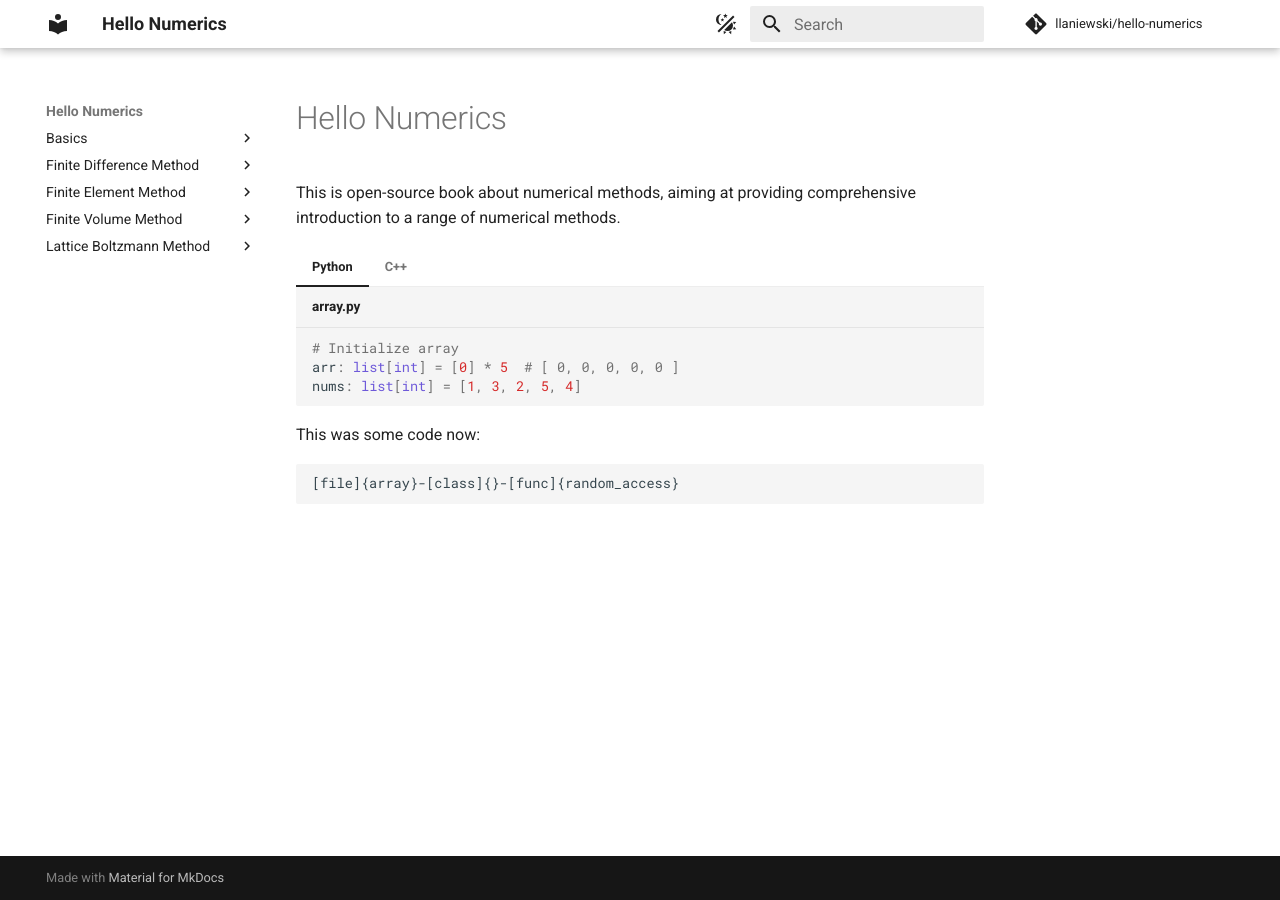
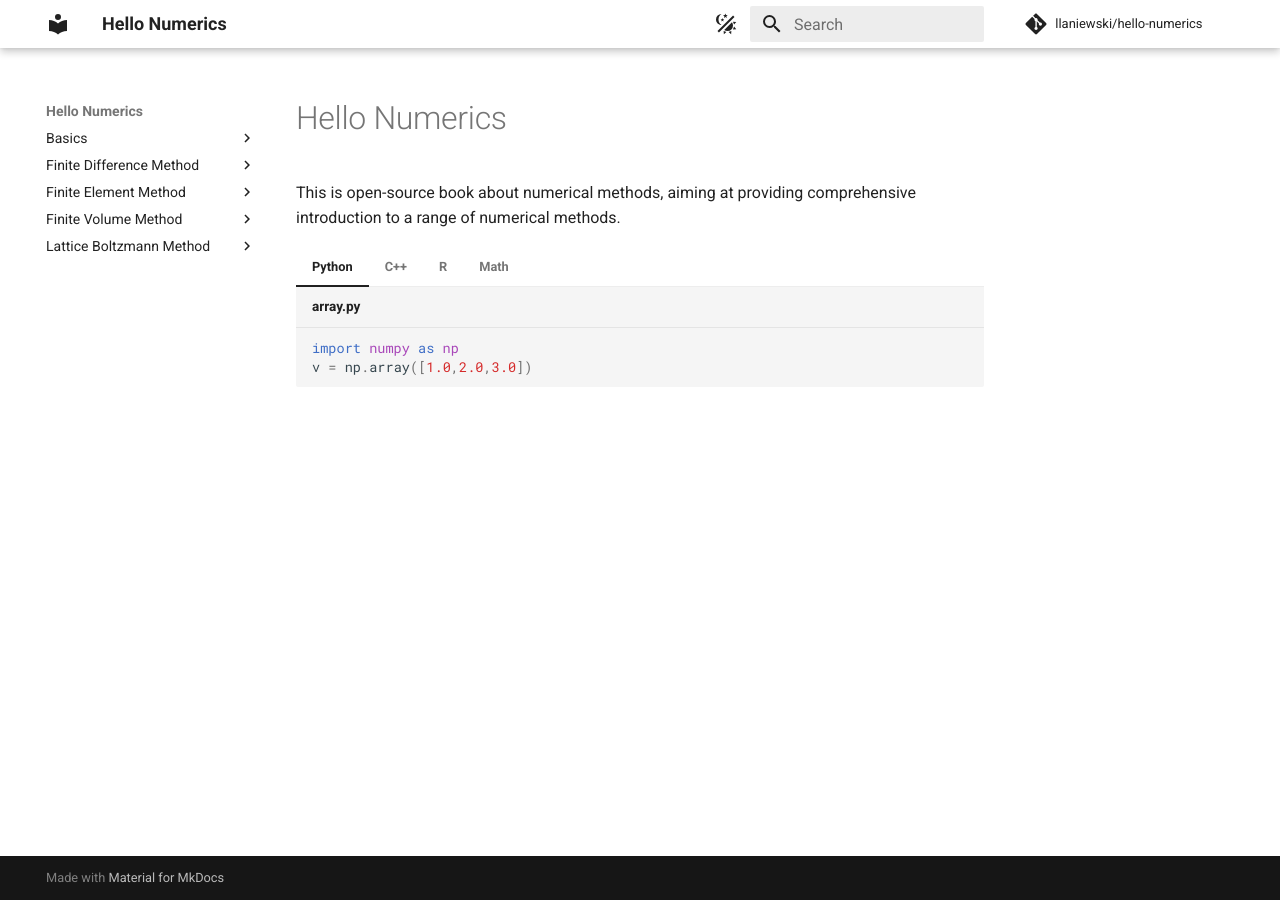
Before and after one commit to llaniewski/hello-numerics, an MkDocs documentation site: the page built from docs/index.md, in a window 1280 px wide. Built offline with MkDocs 1.6.1 and Material for MkDocs 9.7.7, drawn with Linux system fonts in a browser that asks for light colours; formulas are drawn with MathJax 3; comment, search, counter and statistics services are not loaded.

````diff
--- a/docs/index.md
+++ b/docs/index.md
@@ -3,27 +3,17 @@
 This is open-source book about numerical methods, aiming at providing comprehensive introduction to a range of numerical methods.
 
 === "Python"
-
     ```python title="array.py"
-    # Initialize array
-    arr: list[int] = [0] * 5  # [ 0, 0, 0, 0, 0 ]
-    nums: list[int] = [1, 3, 2, 5, 4]
+    import numpy as np
+    v = np.array([1.0,2.0,3.0])
     ```
-
 === "C++"
-
     ```cpp title="array.cpp"
-    /* Initialize array */
-    // Stored on stack
-    int arr[5];
-    int nums[5] = { 1, 3, 2, 5, 4 };
-    // Stored on heap (manual memory release needed)
-    int* arr1 = new int[5];
-    int* nums1 = new int[5] { 1, 3, 2, 5, 4 };
+    std::vector v = {1.0,2.0,3.0};
     ```
-
-This was some code now:
-
-```src
-[file]{array}-[class]{}-[func]{random_access}
-```
+=== "R"
+    ```cpp title="array.cpp"
+    v = c(1.0,2.0,3.0);
+    ```
+=== "Math"
+    \[v=\left[\begin{matrix}1\\2\\3\end{matrix}\right]\]
--- a/mkdocs.yml
+++ b/mkdocs.yml
@@ -53,11 +53,9 @@ markdown_extensions:
       custom_checkbox: true
   - pymdownx.tilde
 
-
-
-
 extra_javascript:
     - https://cdnjs.cloudflare.com/ajax/libs/mathjax/2.7.0/MathJax.js?config=TeX-AMS-MML_HTMLorMML
+    - https://cdn.jsdelivr.net/npm/d3@7
 
 # Configuration
 theme:
@@ -91,7 +89,6 @@ nav:
   - Finite Difference Method:
     - fdm/index.md
   - Finite Element Method:
-    # [icon: material/book-open-outline]
     - fem/index.md
     # - 0.1 About This Book: chapter_preface/about_the_book.md
     # - 0.2 How to Read: chapter_preface/suggestions.md
````
Also changed, not shown: docs/basics/index.md (+56 -4 lines).
